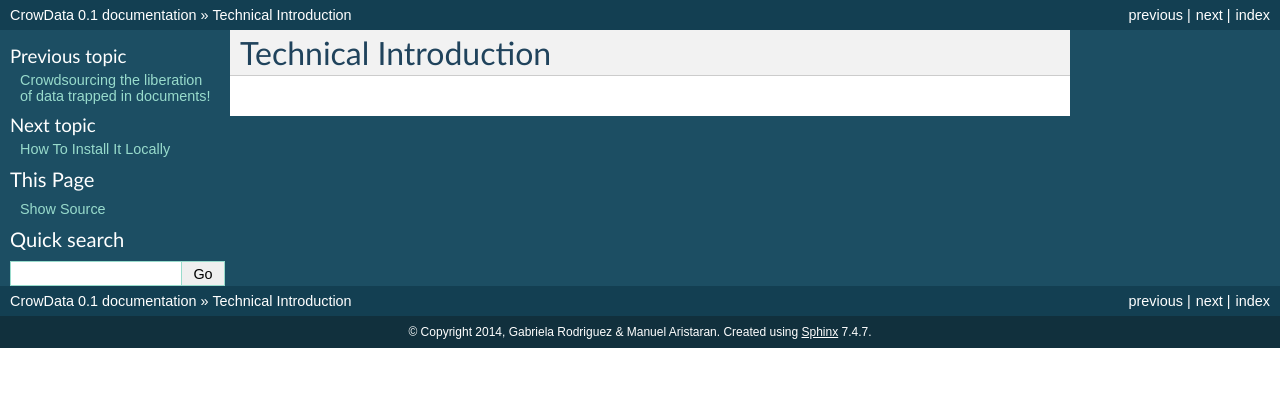
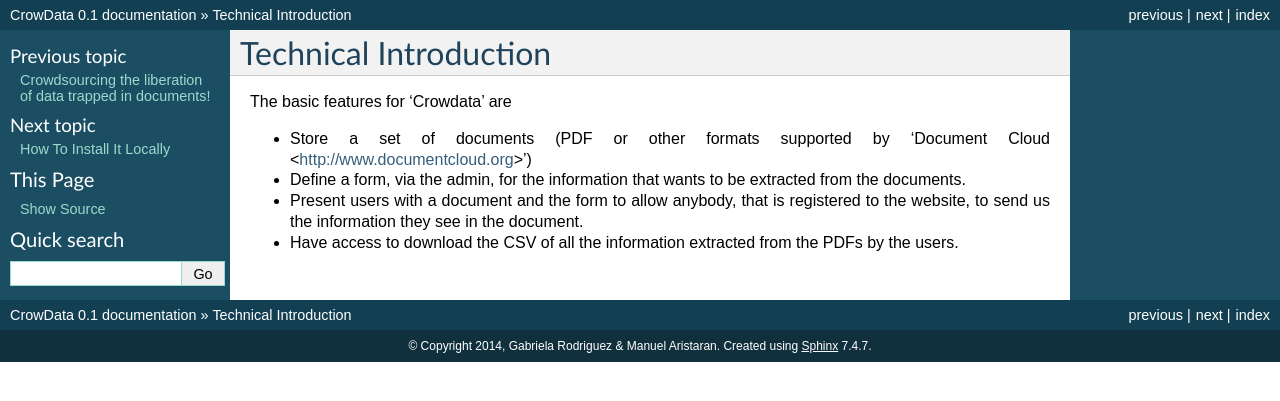
Before and after one commit to crowdata/crowdata, a Sphinx documentation site: the page built from docs/source/technical.rst, in a window 1280 px wide. Shown: the top 401 px of the page. Built offline with Sphinx 7.4.7, drawn with Linux system fonts in a browser that asks for light colours; pages that are not in the unit, such as notebooks, are missing from menus.

```diff
--- a/docs/source/schema.rst
+++ b/docs/source/schema.rst
@@ -2,3 +2,8 @@
 
 Schema
 ======
+
+The arquitecture for Crowdata is generic to make it better for admin users to add new document sets and define new forms dinamically.
+
+
+.. image:: _static/modelos_crowdata.png
--- a/docs/source/technical.rst
+++ b/docs/source/technical.rst
@@ -2,3 +2,13 @@
 
 Technical Introduction
 ======================
+
+The basic features for 'Crowdata' are
+
+* Store a set of documents (PDF or other formats supported by 'Document Cloud <http://www.documentcloud.org>')
+
+* Define a form, via the admin, for the information that wants to be extracted from the documents.
+
+* Present users with a document and the form to allow anybody, that is registered to the website, to send us the information they see in the document.
+
+* Have access to download the CSV of all the information extracted from the PDFs by the users.
```
Also changed, not shown: README.md (+9 -0 lines), docs/source/index.rst (+15 -6 lines).
